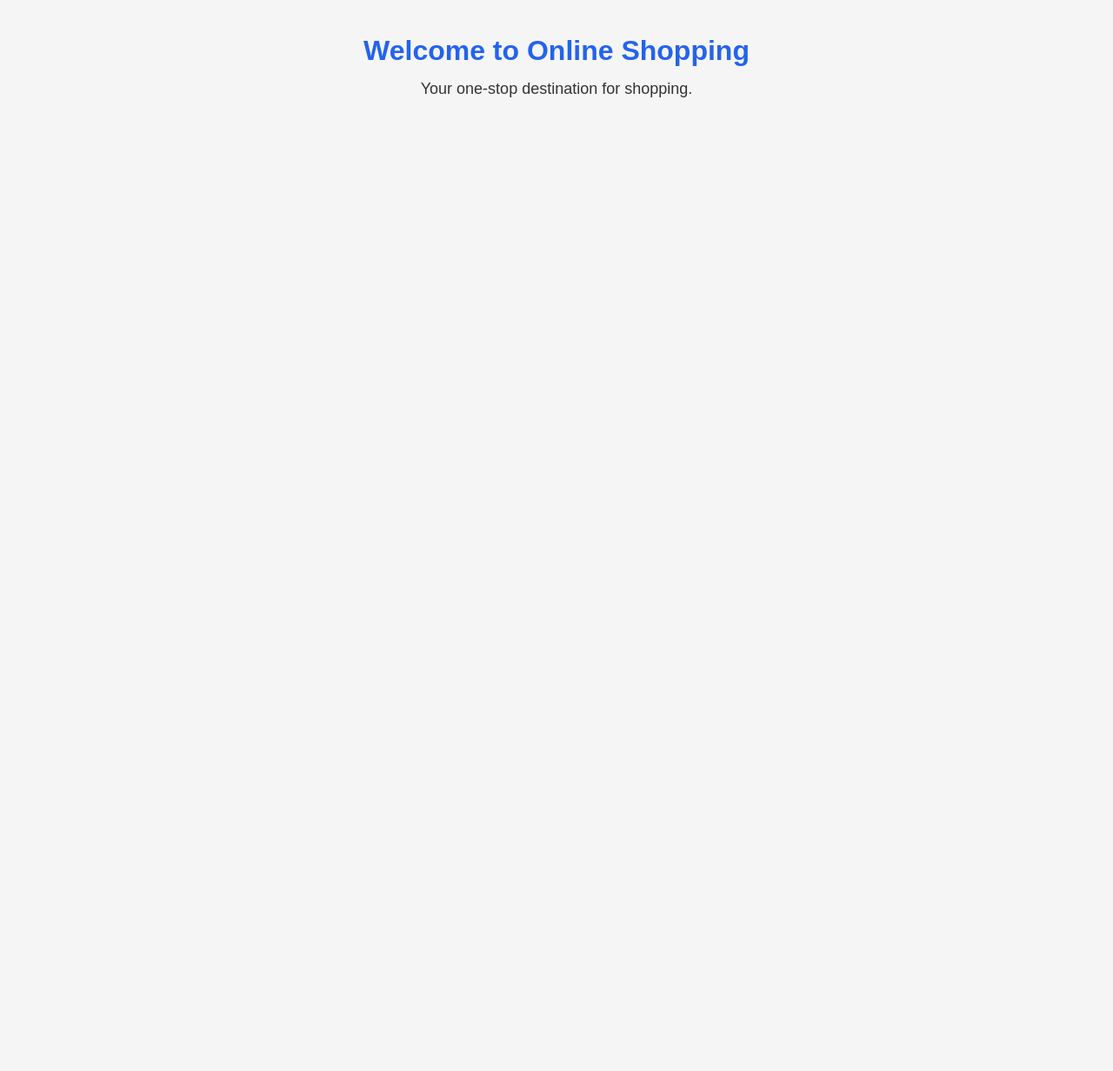
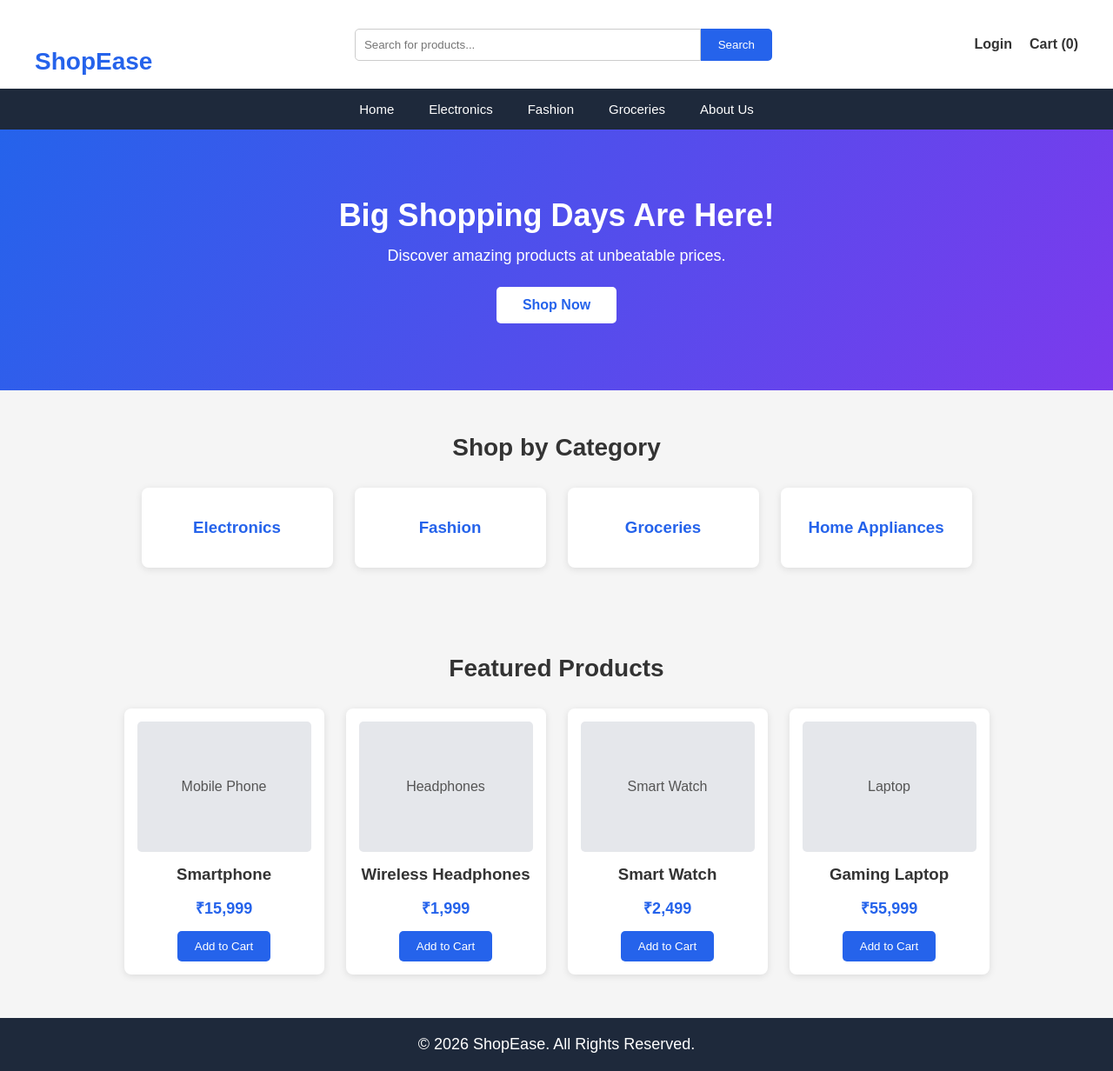
Before and after one commit to BhuvaneshP635/online-shopping, a plain HTML site: page index.html in a window 1280 px wide. Shown: the whole page at 87% size. Before the commit the page ends 800 px from the top, so only its background shows below. Drawn offline with Linux system fonts and the light colour scheme.

Commit message:
complete homepage layout and product sections

```diff
--- /dev/null
+++ b/assets/css/homepage.css
@@ -0,0 +1,213 @@
+
+.header {
+    display: flex;
+    justify-content: space-between;
+    align-items: center;
+    padding: 15px 40px;
+    background-color: #ffffff;
+    box-shadow: 0 2px 5px rgba(0, 0, 0, 0.1);
+}
+
+.logo h1 {
+    color: #2563eb;
+    font-size: 28px;
+}
+
+.search-box {
+    display: flex;
+    width: 40%;
+}
+
+.search-box input {
+    flex: 1;
+    padding: 10px;
+    border: 1px solid #cccccc;
+    border-radius: 5px 0 0 5px;
+    outline: none;
+}
+
+.search-box button {
+    padding: 10px 20px;
+    border: none;
+    background-color: #2563eb;
+    color: #ffffff;
+    cursor: pointer;
+    border-radius: 0 5px 5px 0;
+}
+
+.header-actions {
+    display: flex;
+    gap: 20px;
+}
+
+.header-actions a {
+    text-decoration: none;
+    color: #333333;
+    font-weight: bold;
+}
+
+.navbar {
+    display: flex;
+    justify-content: center;
+    gap: 40px;
+    padding: 15px;
+    background-color: #1e293b;
+}
+
+.navbar a {
+    text-decoration: none;
+    color: #ffffff;
+    font-size: 15px;
+}
+
+.navbar a:hover {
+    color: #93c5fd;
+}
+
+.hero {
+    min-height: 300px;
+    display: flex;
+    justify-content: center;
+    align-items: center;
+    text-align: center;
+    background: linear-gradient(120deg, #2563eb, #7c3aed);
+    color: #ffffff;
+    padding: 40px 20px;
+}
+
+.hero-content h2 {
+    font-size: 36px;
+    margin-bottom: 15px;
+}
+
+.hero-content p {
+    font-size: 18px;
+    margin-bottom: 25px;
+}
+
+.hero-content button {
+    padding: 12px 30px;
+    background-color: #ffffff;
+    color: #2563eb;
+    border: none;
+    border-radius: 5px;
+    font-size: 16px;
+    font-weight: bold;
+    cursor: pointer;
+}
+
+.hero-content button:hover {
+    background-color: #e5e7eb;
+}
+
+.categories,
+.products {
+    padding: 50px 40px;
+    text-align: center;
+}
+
+.categories h2,
+.products h2 {
+    font-size: 28px;
+    margin-bottom: 30px;
+}
+
+.category-container,
+.product-container {
+    display: flex;
+    justify-content: center;
+    flex-wrap: wrap;
+    gap: 25px;
+}
+
+.category-card {
+    background-color: #ffffff;
+    padding: 35px 25px;
+    width: 220px;
+    border-radius: 8px;
+    box-shadow: 0 2px 8px rgba(0, 0, 0, 0.1);
+}
+
+.category-card h3 {
+    color: #2563eb;
+}
+
+.product-card {
+    width: 230px;
+    padding: 15px;
+    background-color: #ffffff;
+    border-radius: 8px;
+    box-shadow: 0 2px 8px rgba(0, 0, 0, 0.1);
+}
+
+.product-image {
+    height: 150px;
+    background-color: #e5e7eb;
+    display: flex;
+    justify-content: center;
+    align-items: center;
+    margin-bottom: 15px;
+    border-radius: 5px;
+    color: #555555;
+}
+
+.product-card h3 {
+    margin-bottom: 10px;
+}
+
+.product-card p {
+    color: #2563eb;
+    font-weight: bold;
+    margin-bottom: 15px;
+}
+
+.product-card button {
+    padding: 10px 20px;
+    background-color: #2563eb;
+    color: #ffffff;
+    border: none;
+    border-radius: 5px;
+    cursor: pointer;
+}
+
+.product-card button:hover {
+    background-color: #1d4ed8;
+}
+
+.footer {
+    background-color: #1e293b;
+    color: #ffffff;
+    text-align: center;
+    padding: 20px;
+}
+
+.footer p {
+    margin: 0;
+}
+
+@media (max-width: 768px) {
+    .header {
+        flex-wrap: wrap;
+        gap: 15px;
+        padding: 15px;
+    }
+
+    .search-box {
+        width: 100%;
+        order: 3;
+    }
+
+    .navbar {
+        flex-wrap: wrap;
+        gap: 20px;
+    }
+
+    .hero-content h2 {
+        font-size: 28px;
+    }
+
+    .categories,
+    .products {
+        padding: 30px 15px;
+    }
+}
--- a/index.html
+++ b/index.html
@@ -8,14 +8,110 @@
     <title>Online Shopping</title>
 
     <link rel="stylesheet" href="assets/css/style.css">
+    <link rel="stylesheet" href="assets/css/homepage.css">
 </head>
+
 
 <body>
 
-    <h1>Welcome to Online Shopping</h1>
+    <header class="header">
 
-    <p>Your one-stop destination for shopping.</p>
+        <div class="logo">
+            <h1>ShopEase</h1>
+        </div>
+
+        <div class="search-box">
+            <input type="text" placeholder="Search for products...">
+            <button>Search</button>
+        </div>
+
+        <div class="header-actions">
+            <a href="#">Login</a>
+            <a href="#">Cart (0)</a>
+        </div>
+
+    </header>
+
+    <nav class="navbar">
+
+        <a href="#">Home</a>
+        <a href="#">Electronics</a>
+        <a href="#">Fashion</a>
+        <a href="#">Groceries</a>
+        <a href="#">About Us</a>
+
+    </nav>
+
+<section class="hero">
+    <div class="hero-content">
+        <h2>Big Shopping Days Are Here!</h2>
+        <p>Discover amazing products at unbeatable prices.</p>
+        <button>Shop Now</button>
+    </div>
+</section>
+
+<section class="categories">
+    <h2>Shop by Category</h2>
+
+    <div class="category-container">
+        <div class="category-card">
+            <h3>Electronics</h3>
+        </div>
+
+        <div class="category-card">
+            <h3>Fashion</h3>
+        </div>
+
+        <div class="category-card">
+            <h3>Groceries</h3>
+        </div>
+
+        <div class="category-card">
+            <h3>Home Appliances</h3>
+        </div>
+    </div>
+</section>
+
+<section class="products">
+    <h2>Featured Products</h2>
+
+    <div class="product-container">
+        <div class="product-card">
+            <div class="product-image">Mobile Phone</div>
+            <h3>Smartphone</h3>
+            <p>₹15,999</p>
+            <button>Add to Cart</button>
+        </div>
+
+        <div class="product-card">
+            <div class="product-image">Headphones</div>
+            <h3>Wireless Headphones</h3>
+            <p>₹1,999</p>
+            <button>Add to Cart</button>
+        </div>
+
+        <div class="product-card">
+            <div class="product-image">Smart Watch</div>
+            <h3>Smart Watch</h3>
+            <p>₹2,499</p>
+            <button>Add to Cart</button>
+        </div>
+
+        <div class="product-card">
+            <div class="product-image">Laptop</div>
+            <h3>Gaming Laptop</h3>
+            <p>₹55,999</p>
+            <button>Add to Cart</button>
+        </div>
+    </div>
+</section>
+
+<footer class="footer">
+    <p>© 2026 ShopEase. All Rights Reserved.</p>
+</footer>
+
 
 </body>
 
+
 </html>
```
